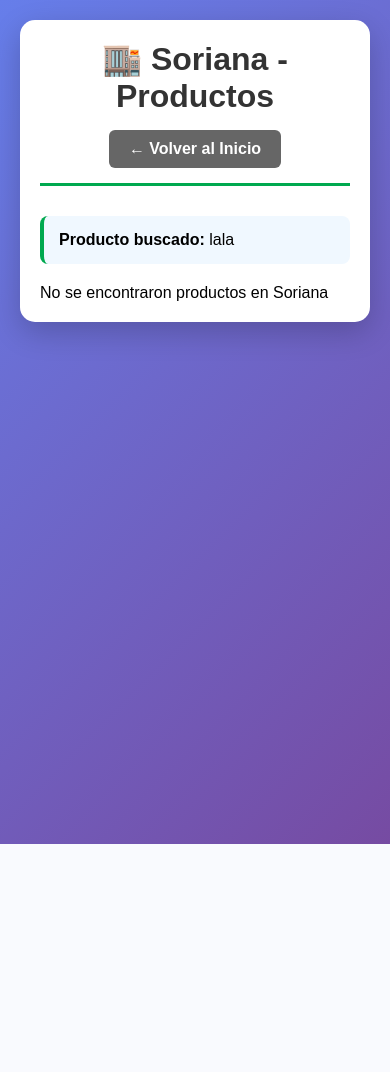
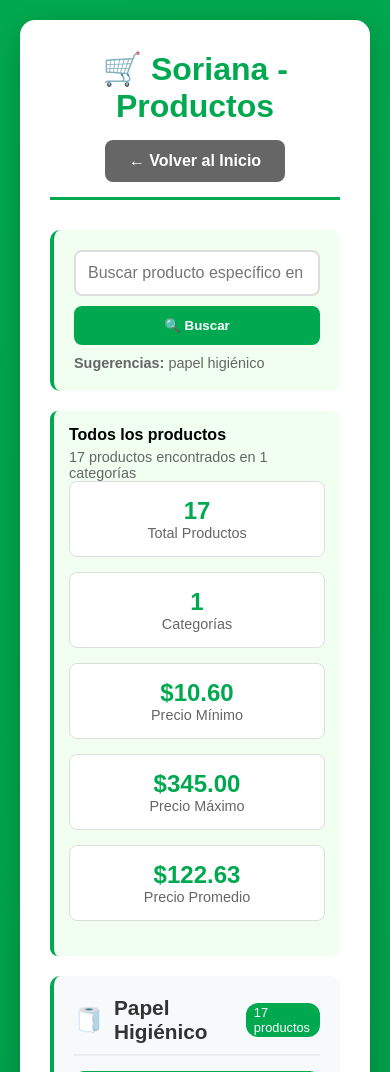
Before and after one commit to jesusresendiz56/Precios, a PHP site: page /scr/tiendas/tienda-soriana.php in a window 390 px wide. Shown: the top 1072 px of the page. Before the commit the page ends 844 px from the top, so only its background shows below. Run offline with PHP 8.4, Linux system fonts and the light colour scheme.

Commit message:
se cambio

```diff
--- a/Precios/scr/tiendas/tienda-soriana.php
+++ b/Precios/scr/tiendas/tienda-soriana.php
@@ -5,28 +5,21 @@
 <meta name="viewport" content="width=device-width, initial-scale=1.0">
 <title>Soriana - Comparador de Precios</title>
 <style>
-        * {
-            margin: 0;
-            padding: 0;
-            box-sizing: border-box;
-        }
-
+* { margin: 0; padding: 0; box-sizing: border-box; }
 body {
     font-family: Arial, sans-serif;
-            background: linear-gradient(135deg, #667eea 0%, #764ba2 100%);
+    background: linear-gradient(135deg, #00a94f 0%, #007a38 100%);
     min-height: 100vh;
     padding: 20px;
 }
-
 .container {
     max-width: 1200px;
-            margin: 0 auto;
-            background: white;
+    margin: auto;
+    background: #fff;
     border-radius: 15px;
     padding: 30px;
-            box-shadow: 0 10px 30px rgba(0,0,0,0.2);
+    box-shadow: 0 8px 30px rgba(0,0,0,0.2);
 }
-
 .header {
     display: flex;
     justify-content: space-between;
@@ -35,34 +28,54 @@
     padding-bottom: 15px;
     border-bottom: 3px solid #00a94f;
 }
-
-        h1 {
-            color: #333;
-        }
-
+h1 { color: #00a94f; }
 .btn-volver {
-            padding: 10px 20px;
+    padding: 12px 24px;
     background: #666;
     color: white;
     border: none;
-            border-radius: 6px;
+    border-radius: 8px;
     cursor: pointer;
     text-decoration: none;
     font-weight: bold;
 }
-
-        .btn-volver:hover {
-            background: #555;
+.btn-volver:hover { background: #555; }
+.buscador-interno {
+    background: #f0fff0;
+    padding: 20px;
+    border-radius: 10px;
+    margin-bottom: 20px;
+    border-left: 4px solid #00a94f;
 }
-
+.search-box { display: flex; gap: 10px; }
+.search-input {
+    flex: 1;
+    padding: 12px;
+    font-size: 1em;
+    border: 2px solid #ddd;
+    border-radius: 8px;
+}
+.search-input:focus {
+    outline: none;
+    border-color: #00a94f;
+}
+.btn-buscar {
+    padding: 12px 30px;
+    background: #00a94f;
+    color: white;
+    border: none;
+    border-radius: 8px;
+    cursor: pointer;
+    font-weight: bold;
+}
+.btn-buscar:hover { background: #007a38; }
 .info-box {
-            background: #f0f8ff;
+    background: #f0fff0;
     padding: 15px;
     border-radius: 8px;
     margin-bottom: 20px;
     border-left: 4px solid #00a94f;
 }
-
 .categoria {
     margin-bottom: 30px;
     background: #f8f9fa;
@@ -194,122 +189,186 @@
     min-width: 150px;
     text-align: center;
 }
-
 .estadistica-valor {
     font-size: 1.5em;
     font-weight: bold;
     color: #00a94f;
 }
-
 .estadistica-label {
     font-size: 0.9em;
     color: #666;
 }
-
 @media (max-width: 768px) {
-            .container {
-                padding: 20px;
-            }
-
-            .header {
-                flex-direction: column;
-                gap: 15px;
-                text-align: center;
-            }
-
-            .productos-grid {
-                grid-template-columns: 1fr;
-            }
-
-            .estadisticas {
-                flex-direction: column;
-            }
+    .header { flex-direction: column; gap: 15px; text-align: center; }
+    .productos-grid { grid-template-columns: 1fr; }
+    .search-box { flex-direction: column; }
+    .estadisticas { flex-direction: column; }
 }
 </style>
 </head>
 <body>
 <div class="container">
     <div class="header">
-            <h1>🏬 Soriana - Productos</h1>
-            <a href="index.php" class="btn-volver">← Volver al Inicio</a>
+        <h1>🛒 Soriana - Productos</h1>
+        <a href="../index.php" class="btn-volver">← Volver al Inicio</a>
+    </div>
+
+    <div class="buscador-interno">
+        <div class="search-box">
+            <input
+                type="text"
+                class="search-input"
+                id="busqueda-soriana"
+                placeholder="Buscar producto específico en Soriana..."
+            >
+            <button class="btn-buscar" onclick="buscarEnSoriana()">🔍 Buscar</button>
+        </div>
+        <div style="margin-top: 10px; font-size: 0.9em; color: #666;">
+            <strong>Sugerencias:</strong> papel higiénico
+        </div>
     </div>
 
     <div class="info-box">
-            <strong>Producto buscado:</strong> <span id="producto-buscado">Cargando...</span>
-            <div id="estadisticas-tienda" class="estadisticas" style="display: none;">
-                <!-- Las estadísticas se llenarán con JavaScript -->
-            </div>
+        <strong id="info-titulo">Todos los productos de Soriana</strong>
+        <div id="info-detalle" style="margin-top: 5px; font-size: 0.9em; color: #666;"></div>
+        <div id="estadisticas-tienda" class="estadisticas" style="display: none;"></div>
     </div>
 
     <div id="resultados">
         <div class="loading">
             <div class="spinner"></div>
-                <p>Cargando productos de Soriana...</p>
+            <p>⏳ Cargando productos de Soriana...</p>
         </div>
     </div>
 </div>
 
 <script>
-        // Cargar productos de Soriana al iniciar
+let todosLosProductosSoriana = [];
+let busquedaActual = '';
+
 window.addEventListener('load', function() {
-            const termino = localStorage.getItem('terminoBusqueda') || 'lala';
-            document.getElementById('producto-buscado').textContent = termino;
-            cargarProductosSoriana(termino);
+    cargarTodosLosProductosSoriana();
 });
 
-        async function cargarProductosSoriana(termino) {
-            try {
-                const formData = new FormData();
-                formData.append('buscar', '1');
-                formData.append('termino', termino);
-
-                const response = await fetch('scraper.php', {
-                    method: 'POST',
-                    body: formData
+document.getElementById('busqueda-soriana').addEventListener('keypress', function(e) {
+    if (e.key === 'Enter') buscarEnSoriana();
 });
 
-                const text = await response.text();
-                let data;
+function buscarEnSoriana() {
+    const termino = document.getElementById('busqueda-soriana').value.trim();
+    busquedaActual = termino;
 
-                try {
-                    data = JSON.parse(text);
-                } catch (e) {
-                    throw new Error('Error en la respuesta del servidor');
+    if (termino === '') {
+        mostrarProductosSoriana(todosLosProductosSoriana, 'Todos los productos');
+        return;
     }
 
-                if (!response.ok) {
-                    throw new Error(`Error ${response.status}: ${response.statusText}`);
+    localStorage.setItem('terminoBusqueda', termino);
+    filtrarProductosSoriana(termino);
 }
 
-                mostrarProductosSoriana(data.soriana || []);
+async function cargarTodosLosProductosSoriana() {
+    try {
+        const response = await fetch('../data/soriana_papel.json');
+        const data = await response.json();
 
-            } catch (error) {
+        todosLosProductosSoriana = procesarJSONSoriana(data);
+        mostrarProductosSoriana(todosLosProductosSoriana, 'Todos los productos');
+
+    } catch (e) {
         document.getElementById('resultados').innerHTML = `
-                    <div class="error">
-                        <strong>Error:</strong> ${error.message}
-                    </div>
+            <div class="error">❌ Error: ${e.message}</div>
         `;
     }
 }
 
-        function mostrarProductosSoriana(productos) {
+function procesarJSONSoriana(data) {
+    const productos = [];
+
+    if (!Array.isArray(data)) return productos;
+
+    data.forEach(item => {
+        const precio = extraerPrecio(item.precio || '');
+        if (precio <= 0) return;
+
+        const categoria = detectarCategoria(item.nombre || '');
+        const precioAntes = item.precio_tachado ? extraerPrecio(item.precio_tachado) : precio * 1.1;
+
+        productos.push({
+            nombre: item.nombre || 'Sin nombre',
+            precio: precio,
+            precio_antes: precioAntes,
+            tienda: 'Soriana',
+            categoria: categoria,
+            marca: extraerMarca(item.nombre || ''),
+            imagen: item.imagen || '',
+            url: item.href ? 'https://www.soriana.com' + item.href : '',
+            rating: Math.random() * 1 + 4,
+            reviews: Math.floor(Math.random() * 150) + 10,
+            disponibilidad: 'Disponible',
+            vendedor: 'Soriana'
+        });
+    });
+
+    return productos;
+}
+
+function extraerPrecio(precioString) {
+    if (!precioString) return 0;
+    const match = precioString.match(/\$?(\d+\.?\d*)/);
+    return match ? parseFloat(match[1]) : 0;
+}
+
+function detectarCategoria(nombre) {
+    nombre = nombre.toLowerCase();
+    if (nombre.includes('papel') || nombre.includes('higienico')) {
+        return '🧻 Papel Higiénico';
+    }
+    return '🛒 Otros Productos';
+}
+
+function extraerMarca(nombre) {
+    const marcas = ['Quality', 'Precíssimo', 'Pétalo', 'Suavel', 'Regio', 'Cottonelle', 'Kleenex', 'Elite'];
+    for (const marca of marcas) {
+        if (nombre.includes(marca)) {
+            return marca;
+        }
+    }
+    return '';
+}
+
+function filtrarProductosSoriana(termino) {
+    const terminoLower = termino.toLowerCase();
+    const productosFiltrados = todosLosProductosSoriana.filter(producto =>
+        producto.nombre.toLowerCase().includes(terminoLower) ||
+        producto.categoria.toLowerCase().includes(terminoLower) ||
+        producto.marca.toLowerCase().includes(terminoLower)
+    );
+
+    mostrarProductosSoriana(productosFiltrados, `Resultados para: "${termino}"`);
+}
+
+function mostrarProductosSoriana(productos, titulo) {
     const resultados = document.getElementById('resultados');
+    document.getElementById('info-titulo').innerHTML = `<strong>${titulo}</strong>`;
 
-            if (productos.error) {
-                resultados.innerHTML = `
-                    <div class="error">
-                        ${productos.error}
-                    </div>
-                `;
+    if (!Array.isArray(productos) || productos.length === 0) {
+        resultados.innerHTML = '<div class="error">No se encontraron productos</div>';
+        document.getElementById('info-detalle').textContent = '0 productos encontrados';
+        document.getElementById('estadisticas-tienda').style.display = 'none';
         return;
     }
 
-            if (!Array.isArray(productos) || productos.length === 0) {
-                resultados.innerHTML = '<p>No se encontraron productos en Soriana</p>';
-                return;
-            }
+    // Calcular estadísticas
+    const totalProductos = productos.length;
+    const categorias = [...new Set(productos.map(p => p.categoria))];
+    const precioMin = Math.min(...productos.map(p => p.precio));
+    const precioMax = Math.max(...productos.map(p => p.precio));
+    const precioPromedio = productos.reduce((sum, p) => sum + p.precio, 0) / totalProductos;
 
-            // Agrupar productos por categoría
+    mostrarEstadisticas(totalProductos, categorias.length, precioMin, precioMax, precioPromedio);
+    document.getElementById('info-detalle').textContent = `${totalProductos} productos encontrados en ${categorias.length} categorías`;
+
     const productosPorCategoria = {};
     productos.forEach(producto => {
         const categoria = producto.categoria || '🛒 Otros Productos';
@@ -319,17 +378,6 @@
         productosPorCategoria[categoria].push(producto);
     });
 
-            // Calcular estadísticas
-            const totalProductos = productos.length;
-            const categoriasCount = Object.keys(productosPorCategoria).length;
-            const precioMin = Math.min(...productos.map(p => p.precio));
-            const precioMax = Math.max(...productos.map(p => p.precio));
-            const precioPromedio = productos.reduce((sum, p) => sum + p.precio, 0) / totalProductos;
-
-            // Mostrar estadísticas
-            mostrarEstadisticas(totalProductos, categoriasCount, precioMin, precioMax, precioPromedio);
-
-            // Construir HTML con categorías
     let html = '';
 
     for (const [categoria, productosCategoria] of Object.entries(productosPorCategoria)) {
@@ -347,20 +395,24 @@
         `;
 
         productosCategoria.forEach(prod => {
+            const precioAntes = prod.precio_antes && prod.precio_antes > prod.precio
+                ? `<div class="producto-precio-antes">Antes: $${prod.precio_antes.toFixed(2)}</div>`
+                : '';
+
             html += `
                 <div class="producto-card">
+                    <img src="${prod.imagen || 'https://via.placeholder.com/200?text=Sin+Imagen'}"
+                         class="producto-imagen"
+                         alt="${prod.nombre}"
+                         onerror="this.src='https://via.placeholder.com/200?text=Sin+Imagen'">
                     <div class="producto-nombre">${prod.nombre}</div>
+                    ${precioAntes}
                     <div class="producto-precio">$${prod.precio.toFixed(2)}</div>
-                            <div class="producto-tienda">${prod.tienda}</div>
-                            ${prod.marca ? `<div class="producto-marca">${prod.marca}</div>` : ''}
-                        </div>
-                    `;
+                    ${prod.marca ? `<div style="background: #e9ecef; padding: 2px 8px; border-radius: 4px; font-size: 0.8em; color: #495057; display: inline-block; margin-top: 5px;">${prod.marca}</div>` : ''}
+                </div>`;
         });
 
-                html += `
-                        </div>
-                    </div>
-                `;
+        html += `</div></div>`;
     }
 
     resultados.innerHTML = html;
```
Also changed, not shown: other parts of Precios/scr/tiendas/tienda-soriana.php (+26 -44 lines). Lines whose indentation alone changed are shown as unchanged.
